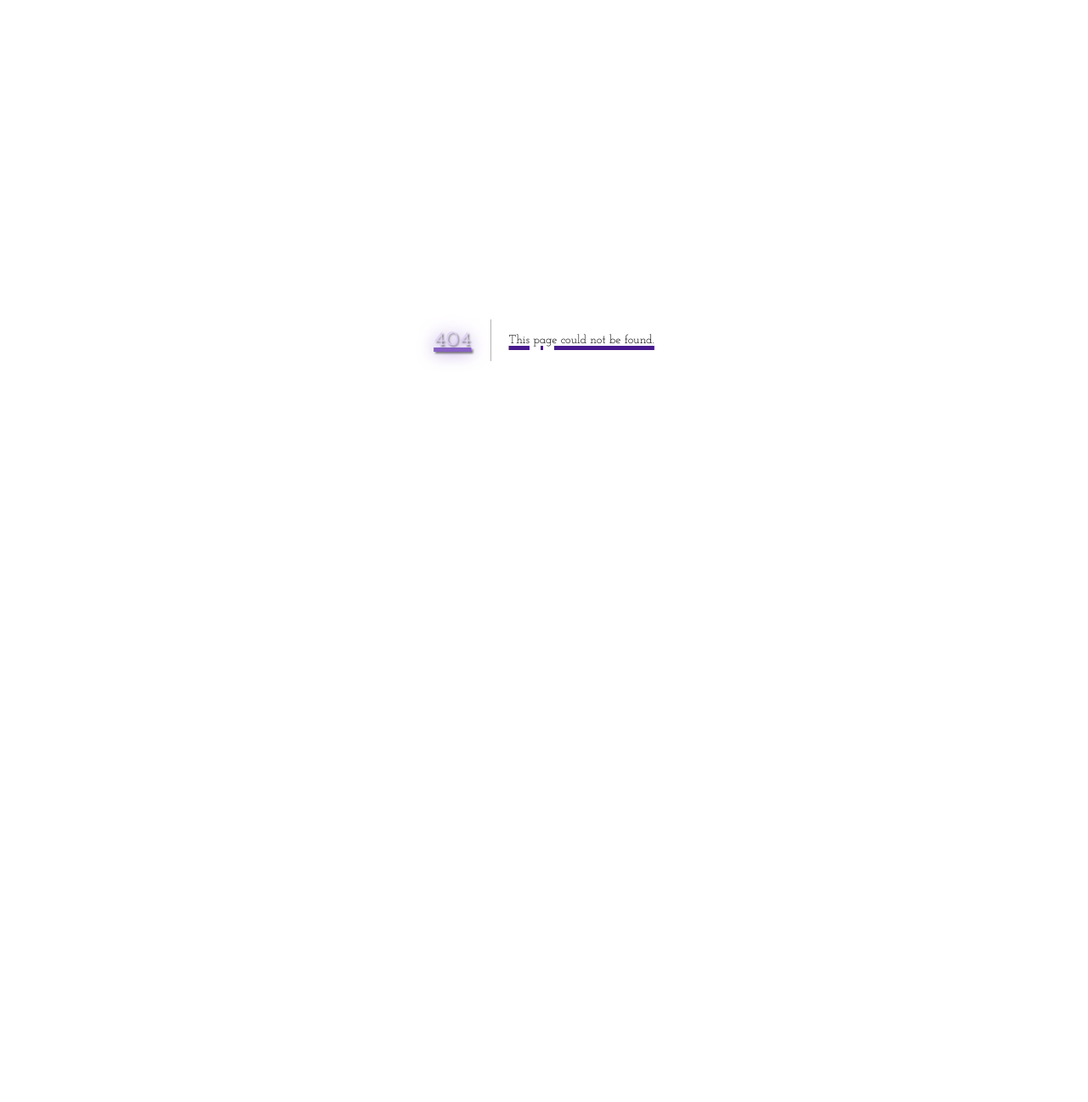
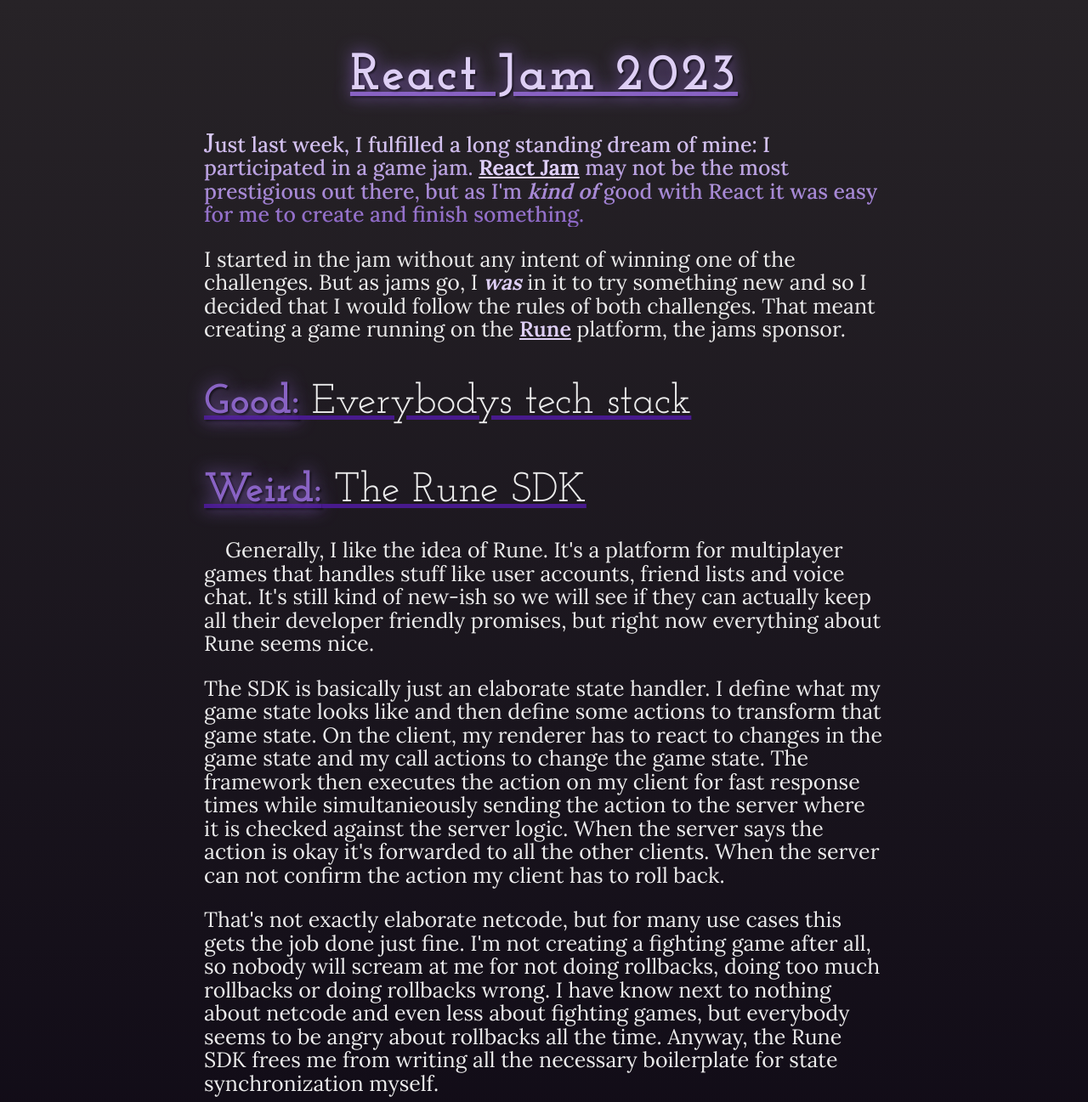
Before and after one commit to Frdnspnzr/greilach.dev, a Next.js app: page /blog/post/react-jam-2023 in a window 1280 px wide. Before the commit this address had no page. Shown: the top 1297 px of the page at 85% size. Before the commit the page ends 800 px from the top, so only its background shows below. Built offline with nearby package versions, Linux system fonts and the light colour scheme.

Commit message:
Add test article

```diff
--- /dev/null
+++ b/app/blog/post/react-jam-2023/page.tsx
@@ -0,0 +1,87 @@
+export default function Page() {
+  return (
+    <main>
+      <h1>React Jam 2023</h1>
+      <p className="lead">
+        Just last week, I fulfilled a long standing dream of mine: I
+        participated in a game jam.{" "}
+        <a href="https://reactjam.com/">React Jam</a> may not be the most
+        prestigious out there, but as I&apos;m <em>kind of</em> good with React
+        it was easy for me to create and finish something.
+      </p>
+      <p>
+        I started in the jam without any intent of winning one of the
+        challenges. But as jams go, I <em>was</em> in it to try something new
+        and so I decided that I would follow the rules of both challenges. That
+        meant creating a game running on the{" "}
+        <a href="https://www.rune.ai/">Rune</a> platform, the jams sponsor.
+      </p>
+      <h2>
+        <strong>Good:</strong> Everybodys tech stack
+      </h2>
+      <h2>
+        <strong>Weird:</strong> The Rune SDK
+      </h2>
+      <p>
+        Generally, I like the idea of Rune. It&apos;s a platform for multiplayer
+        games that handles stuff like user accounts, friend lists and voice
+        chat. It&apos;s still kind of new-ish so we will see if they can
+        actually keep all their developer friendly promises, but right now
+        everything about Rune seems nice.
+      </p>
+      <p>
+        The SDK is basically just an elaborate state handler. I define what my
+        game state looks like and then define some actions to transform that
+        game state. On the client, my renderer has to react to changes in the
+        game state and my call actions to change the game state. The framework
+        then executes the action on my client for fast response times while
+        simultanieously sending the action to the server where it is checked
+        against the server logic. When the server says the action is okay
+        it&apos;s forwarded to all the other clients. When the server can not
+        confirm the action my client has to roll back.
+      </p>
+      <p>
+        That&apos;s not exactly elaborate netcode, but for many use cases this
+        gets the job done just fine. I&apos;m not creating a fighting game after
+        all, so nobody will scream at me for not doing rollbacks, doing too much
+        rollbacks or doing rollbacks wrong. I have know next to nothing about
+        netcode and even less about fighting games, but everybody seems to be
+        angry about rollbacks all the time. Anyway, the Rune SDK frees me from
+        writing all the necessary boilerplate for state synchronization myself.
+      </p>
+      <p>
+        Still, all in all, I find the SDK and platform to still be a bit
+        lacking. My smaller complaint is that I have to write everything into a
+        single logic file. That&apos;s right, a single file for everything
+        except rendering. The whole game logic. I get why this is necessary to
+        not complicate things on the server too much, and there&apos;s ways
+        around that, but why isn&apos;t this already a thing in their official
+        project scaffolding tool?
+      </p>
+      <p>
+        My much bigger complaint is how the platform currently only supports a
+        small number of types of games (if you care about people not cheating in
+        your games). The game state synchronization always synchronizes the
+        whole game state across all of the clients. So there&apos;s just no
+        place to store hidden information in a secure way.
+      </p>
+      <p>
+        I made a game about hidden roles and the roles are just ... there. Your
+        browser receives the roles of everybody else and if you know where to
+        look you can just do so. And that&apos;s extra bad considering that
+        everything about Rune just <em>screams</em> board game and most board
+        games have hidden information. Looking at the{" "}
+        <a href="https://boardgamegeek.com/browse/boardgame">
+          BoardGameGeek Top 50
+        </a>{" "}
+        the only game I can confidently say could be created on Rune is{" "}
+        <em>7 Wonders Duel</em> (To be fair, I didn&apos;t play them all yet and
+        it&apos;s been a while for a few of them - I think <em>Barrage</em> had
+        a stack of cards?)
+      </p>
+      <h2>
+        <strong>Good in a weird way:</strong> React
+      </h2>
+    </main>
+  );
+}
```
